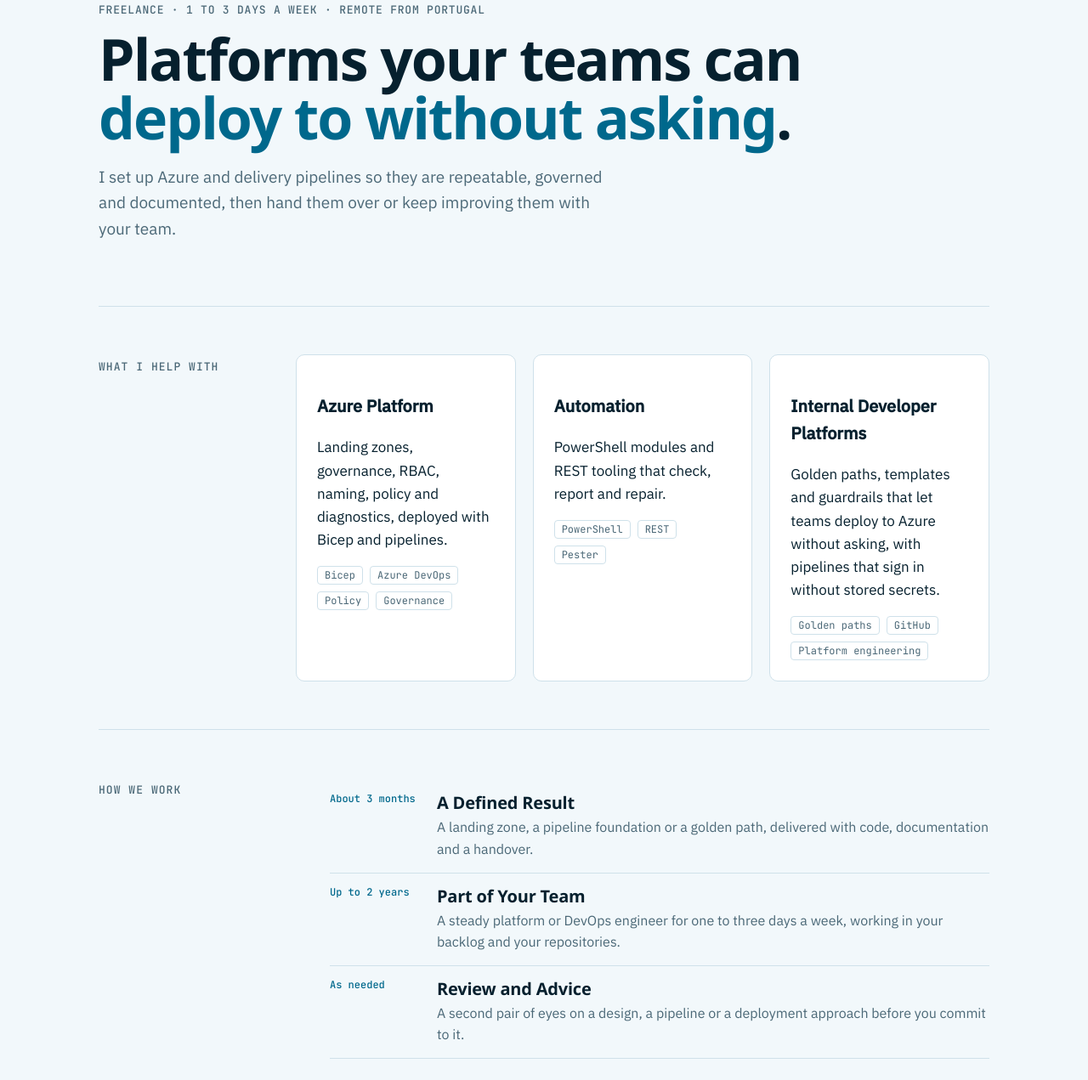
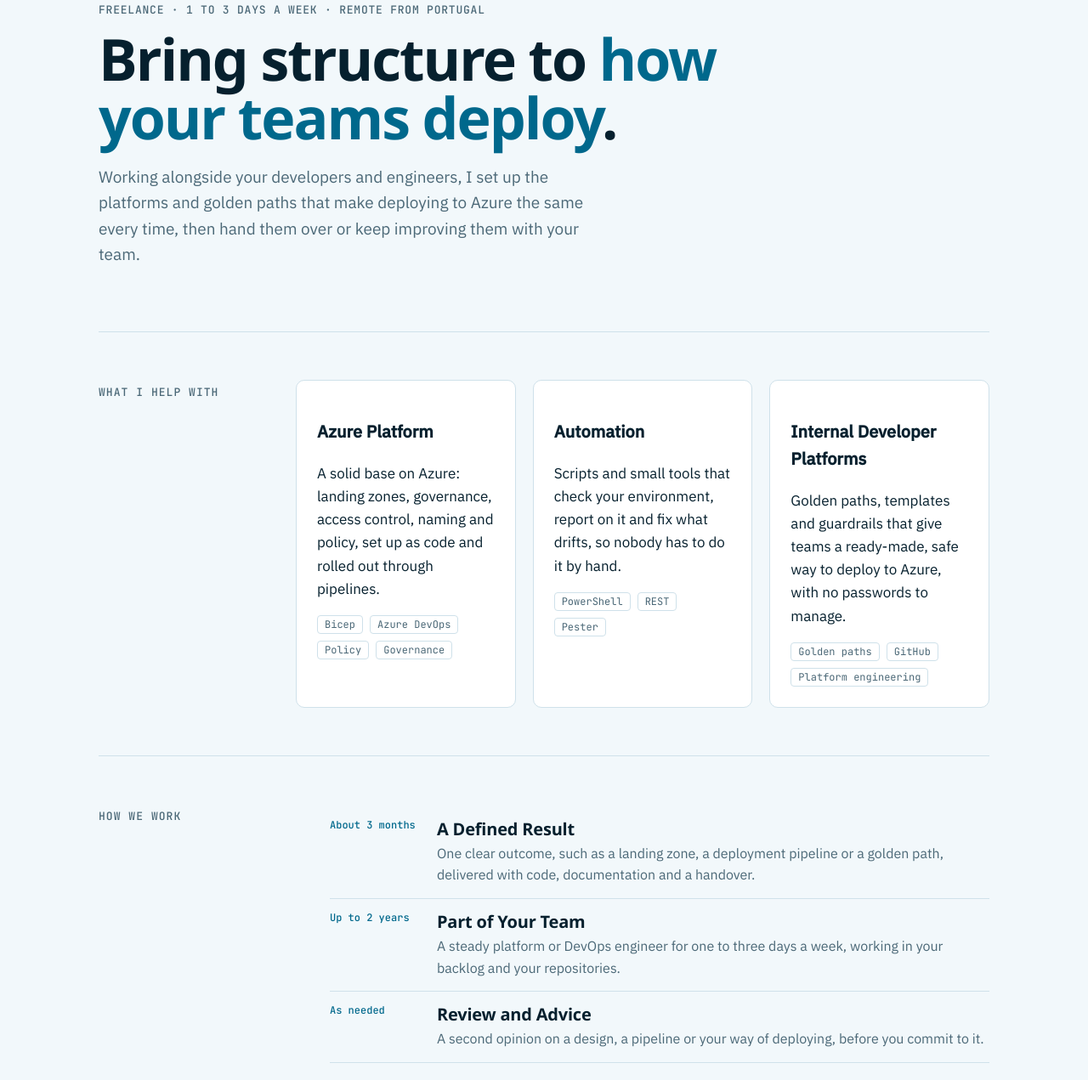
Before and after one commit to msc365/msc365.github.io, an Astro site: page /work-with-me in a window 1280 px wide. Shown: the part 150-1421 px from the top of the page at 85% size. Built offline with nearby package versions, Linux system fonts and the light colour scheme; Astro itself is replaced by a stand-in of ours.

Commit message:
feat(work-with-me): reword the page in plain, team-first language
New headline and intro, plainer card text, and a clearer worked example and contact line.

```diff
--- a/src/pages/work-with-me.astro
+++ b/src/pages/work-with-me.astro
@@ -5,8 +5,8 @@
   <div class="hero single">
     <div>
       <div class="eyebrow">Freelance &middot; 1 to 3 days a week &middot; Remote from Portugal</div>
-      <h1>Platforms your teams can <em>deploy to without asking</em>.</h1>
-      <p class="lede">I set up Azure and delivery pipelines so they are repeatable, governed and documented, then hand them over or keep improving them with your team.</p>
+      <h1>Bring structure to <em>how your teams deploy</em>.</h1>
+      <p class="lede">Working alongside your developers and engineers, I set up the platforms and golden paths that make deploying to Azure the same every time, then hand them over or keep improving them with your team.</p>
     </div>
   </div>
 
@@ -14,9 +14,9 @@
     <div class="sec-head">
       <h2>What I Help With</h2>
       <div class="work-grid">
-        <article><h3>Azure Platform</h3><p>Landing zones, governance, RBAC, naming, policy and diagnostics, deployed with Bicep and pipelines.</p><div class="chips"><span>Bicep</span><span>Azure DevOps</span><span>Policy</span><span>Governance</span></div></article>
-        <article><h3>Automation</h3><p>PowerShell modules and REST tooling that check, report and repair.</p><div class="chips"><span>PowerShell</span><span>REST</span><span>Pester</span></div></article>
-        <article><h3>Internal Developer Platforms</h3><p>Golden paths, templates and guardrails that let teams deploy to Azure without asking, with pipelines that sign in without stored secrets.</p><div class="chips"><span>Golden paths</span><span>GitHub</span><span>Platform engineering</span></div></article>
+        <article><h3>Azure Platform</h3><p>A solid base on Azure: landing zones, governance, access control, naming and policy, set up as code and rolled out through pipelines.</p><div class="chips"><span>Bicep</span><span>Azure DevOps</span><span>Policy</span><span>Governance</span></div></article>
+        <article><h3>Automation</h3><p>Scripts and small tools that check your environment, report on it and fix what drifts, so nobody has to do it by hand.</p><div class="chips"><span>PowerShell</span><span>REST</span><span>Pester</span></div></article>
+        <article><h3>Internal Developer Platforms</h3><p>Golden paths, templates and guardrails that give teams a ready-made, safe way to deploy to Azure, with no passwords to manage.</p><div class="chips"><span>Golden paths</span><span>GitHub</span><span>Platform engineering</span></div></article>
       </div>
     </div>
   </section>
@@ -25,9 +25,9 @@
     <div class="sec-head">
       <h2>How We Work</h2>
       <ul class="now">
-        <li><span class="tag">About 3 months</span><div><h3>A Defined Result</h3><p>A landing zone, a pipeline foundation or a golden path, delivered with code, documentation and a handover.</p></div></li>
+        <li><span class="tag">About 3 months</span><div><h3>A Defined Result</h3><p>One clear outcome, such as a landing zone, a deployment pipeline or a golden path, delivered with code, documentation and a handover.</p></div></li>
         <li><span class="tag">Up to 2 years</span><div><h3>Part of Your Team</h3><p>A steady platform or DevOps engineer for one to three days a week, working in your backlog and your repositories.</p></div></li>
-        <li><span class="tag">As needed</span><div><h3>Review and Advice</h3><p>A second pair of eyes on a design, a pipeline or a deployment approach before you commit to it.</p></div></li>
+        <li><span class="tag">As needed</span><div><h3>Review and Advice</h3><p>A second opinion on a design, a pipeline or your way of deploying, before you commit to it.</p></div></li>
       </ul>
     </div>
   </section>
@@ -50,7 +50,7 @@
         <div>
           <div class="eyebrow">MSCKite</div>
           <h3>Azure Platform Kite</h3>
-          <p>My own toolkit for governed Azure delivery. It is being rolled out at a start-up and its customers, which is where I learn what works in practice.</p>
+          <p>Azure Platform Kite is my own toolkit for governed Azure delivery. It is being rolled out at a start-up and its customers, which shows what works in practice.</p>
           <p style="margin:0"><a class="more" href="https://github.com/msckite/az-platform-kite" target="_blank" rel="noopener noreferrer">github.com/msckite/az-platform-kite &rarr;</a></p>
         </div>
         <img class="mark" src="/msckite-logo.png" width="800" height="540" alt="MSCKite logo" />
@@ -62,8 +62,8 @@
     <div class="sec-head">
       <h2>Contact</h2>
       <div class="contact">
-        <p>Tell me what you are building and when you need help.</p>
-        <p class="meta" style="font-size:15px">Use LinkedIn, Bluesky or GitHub in the footer below.</p>
+        <p>Tell me what your teams are building and where deploying gets in the way.</p>
+        <p class="meta" style="font-size:15px">You can reach me on LinkedIn, Bluesky or GitHub through the links in the footer.</p>
       </div>
     </div>
   </section>
```
